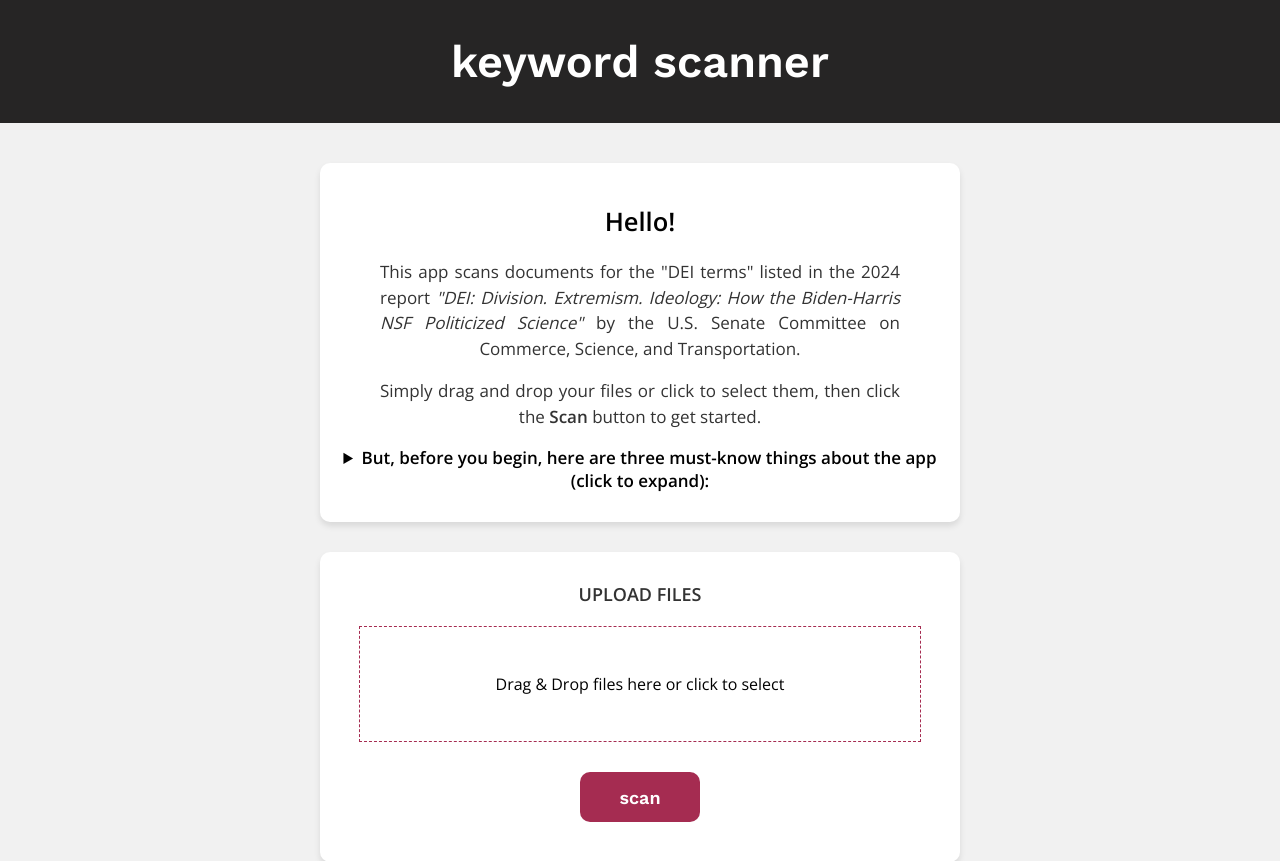
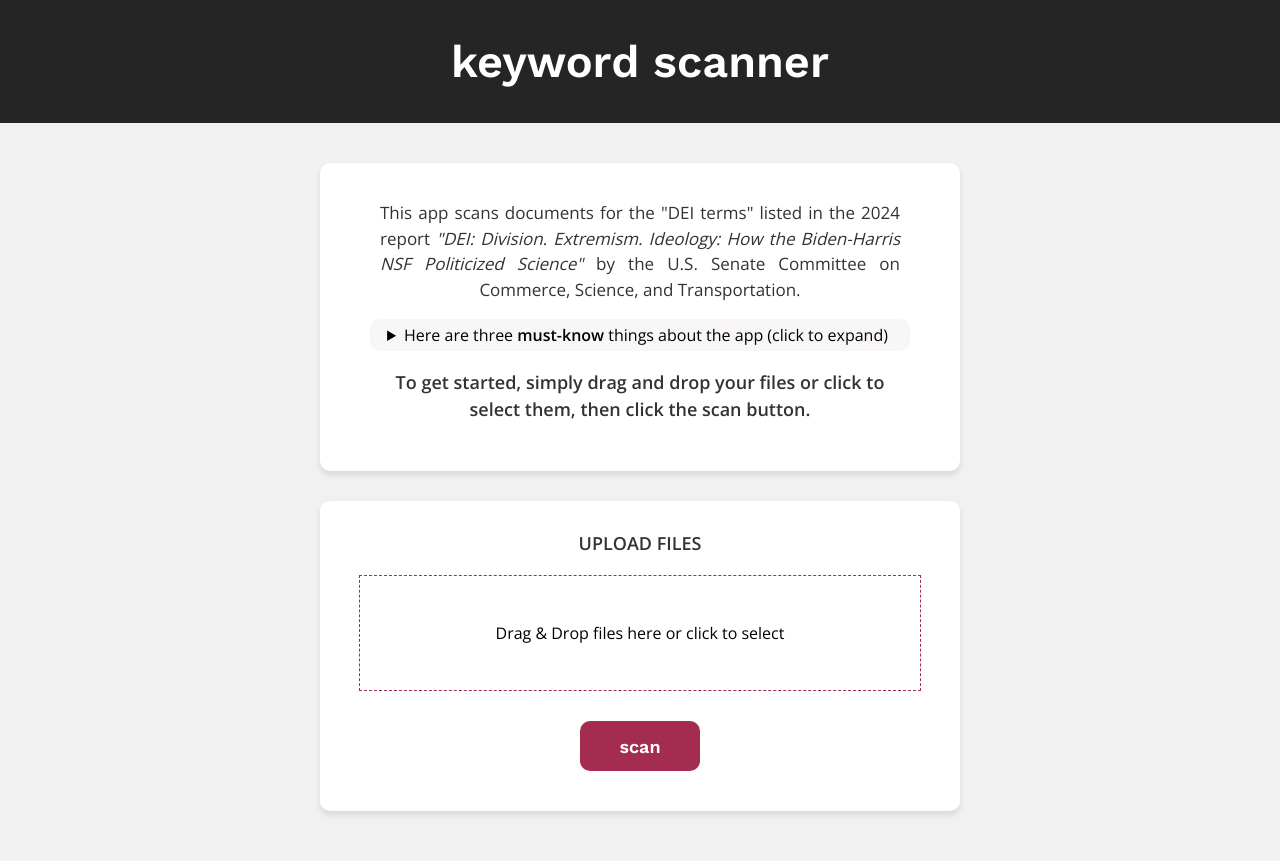
Before and after one commit to deelobo/keyword_scanner_app, a Flask app: page / in a window 1280 px wide. Shown: the top 861 px of the page. After the commit the page ends 815 px from the top, so only its background shows below. Run offline with Flask 2, Linux system fonts and the light colour scheme.

Commit message:
Refactor introduction section in index.html to enhance clarity and improve user instructions

```diff
--- a/templates/index.html
+++ b/templates/index.html
@@ -19,19 +19,14 @@
         <!-- Introduction Container -->
         <div class="intro-container">
             <div class="introduction">
-                <h2>Hello!</h2>
                 <p>
                     This app scans documents for the "DEI terms" listed in the 2024 report
                     <i>"DEI: Division. Extremism. Ideology: How the Biden-Harris NSF Politicized Science"</i> by the
                     U.S. Senate Committee on Commerce, Science, and Transportation.
                 </p>
-                <p>
-                    Simply drag and drop your files or click to select them, then click the
-                    <strong>Scan</strong> button to get started.
-                </p>
                 <details>
-                    <summary><strong>But, before you begin, here are three must-know things about the app (click to
-                            expand):</strong>
+                    <summary class="summary_heading"> Here are three <strong>must-know</strong> things about the app
+                        (click to expand)
                     </summary>
                     <ol>
                         <li>
@@ -59,6 +54,12 @@
                         </li>
                     </ol>
                 </details>
+                <p
+                    style=" font-size: 18px; text-align: center; text-align-last: center; margin-right: 50px; margin-left: 50px;">
+                    <strong>
+                        To get started, simply drag and drop your files or click to select them, then click the scan
+                        button.</strong>
+                </p>
             </div>
         </div>
 
@@ -73,7 +74,7 @@
                 <ul id="file-list" class="file-list"></ul>
                 <button type="submit" class="scan-button" id="scan-btn">scan</button>
                 <p id="processing-message" style="display:none; font-size:20px;">
-                    <i class="fa fa-spinner fa-spin"></i> Cooking up your results...
+                    <i class="fa fa-spinner fa-spin"></i> Scanning for matches...
                 </p>
             </form>
 
```
